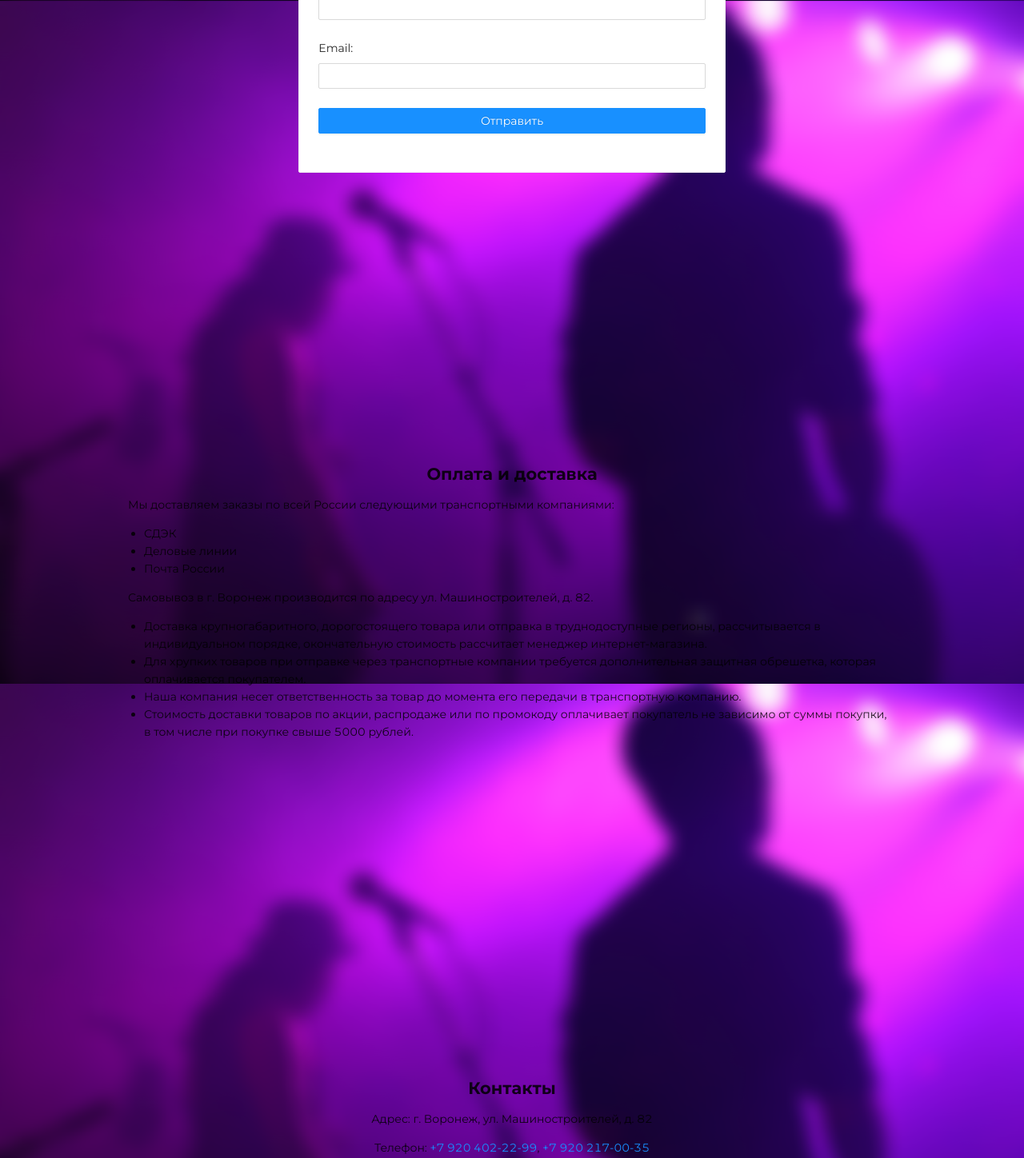
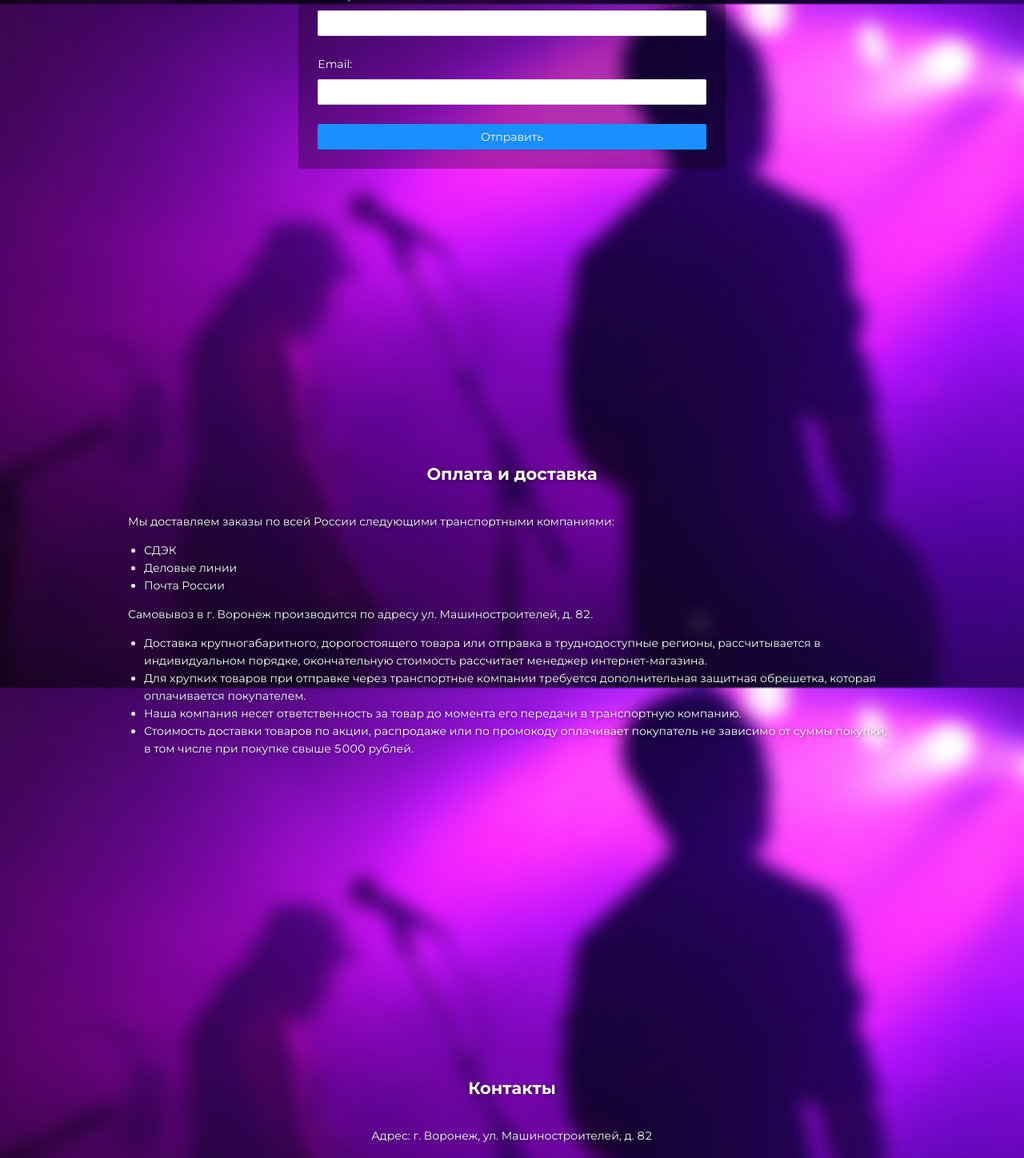
Before and after one commit to vladcyb/art-music, a React (Create React App) app: page / in a window 1280 px wide. Shown: the part 2560-4008 px from the top of the page at 80% size. Built offline with nearby package versions, Linux system fonts and the light colour scheme; a web font is replaced by a local one.

Commit message:
background in webp format
fix bg

some fixes

fix form

reduce background image size

some fixes

white text

white text

```diff
--- a/src/App.scss
+++ b/src/App.scss
@@ -1,5 +1,7 @@
-.app {
-  padding-top: calc(var(--header-height));
+.ant-layout.app {
+  padding: calc(var(--header-height)) 0 250px 0;
+  background: url(./assets/i/bg.webp) top / cover no-repeat fixed var(--c-dark);
+  color: var(--c-light);
 
   &_loading {
     padding-top: 0;
@@ -14,6 +16,7 @@
 
     &:not(:first-child) {
       margin-top: 32px;
+      text-shadow: 1px 1px 4px rgba(0, 0, 0, 0.57);
     }
   }
 
--- a/src/index.css
+++ b/src/index.css
@@ -14,7 +14,8 @@
   --c-dark: #383838;
   --c-gray: #888;
   --c-dark-2: #232323;
-  --c-light: rgba(255, 255, 255, 0.76);
+  --c-light: rgb(255, 255, 255);
+  --c-light-blue: #40a9ff;
 
   /* z-index */
   --z-index-navbar: 100;
@@ -38,6 +39,8 @@ body {
 
 h2 {
   font-weight: bold;
+  margin-bottom: 1.5em;
+  color: var(--c-light);
 }
 
 ul {
@@ -45,20 +48,23 @@ ul {
 }
 
 /* Antd */
-.ant-layout {
-  background: url(./assets/i/bg.png) top / cover no-repeat fixed;
-}
-
 .ant-menu.ant-menu-dark > .ant-menu-item:hover,
 .ant-menu.ant-menu-dark {
   background: transparent;
-}
-
-.ant-layout-header {
-  background: rgba(0, 0, 0, 0.2);
 }
 
 .ant-row {
   margin-right: 0 !important;
   margin-left: 0 !important;
 }
+
+a {
+  font-weight: 600;
+  color: #fff;
+  text-shadow: 1px 1px 10px rgb(52, 21, 255);
+}
+
+a:hover,
+a:focus {
+  color: var(--c-light-blue);
+}
--- a/src/pages/CallBack/CallBack.scss
+++ b/src/pages/CallBack/CallBack.scss
@@ -2,4 +2,13 @@
   h2 {
     text-align: center;
   }
+
+  &__card {
+    background: rgba(0, 0, 0, 0.3) !important;
+    border: none !important;
+
+    label {
+      color: white !important;
+    }
+  }
 }
--- a/src/pages/CallBack/CallBack.tsx
+++ b/src/pages/CallBack/CallBack.tsx
@@ -11,7 +11,7 @@ export const CallBack = () => {
       <h2>Заказать бесплатный звонок</h2>
       <Row justify="center">
         <Col sm={10}>
-          <Card>
+          <Card className="callback__card">
             <Form
               layout="vertical"
               onFinish={onSubmit}
@@ -25,9 +25,9 @@ export const CallBack = () => {
               <Form.Item label="Email:">
                 <Input name="email" />
               </Form.Item>
-              <Form.Item>
+              <Form.Item noStyle>
                 <Button type="primary" htmlType="submit" block>
-                Отправить
+                  Отправить
                 </Button>
               </Form.Item>
             </Form>
```
Also changed, not shown: src/assets/i/bg.png (deleted), src/assets/i/bg.webp (added).
